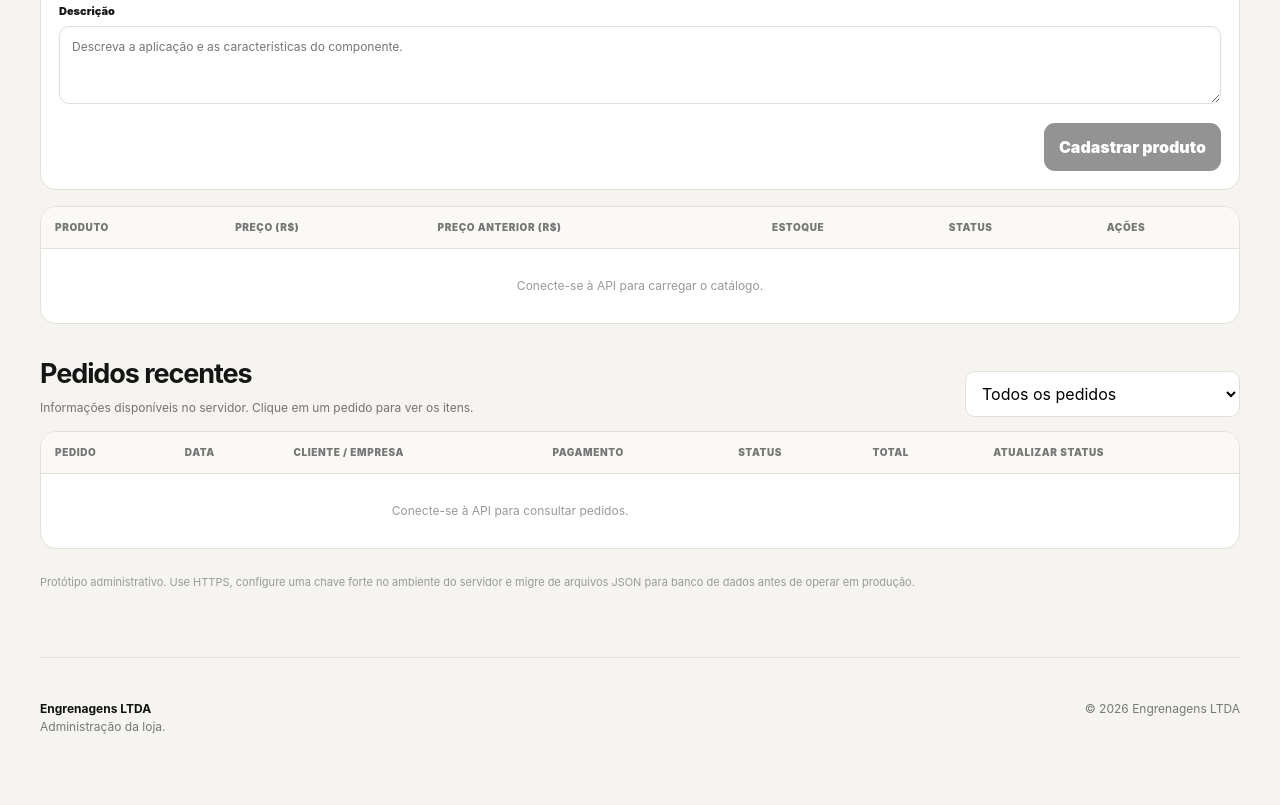
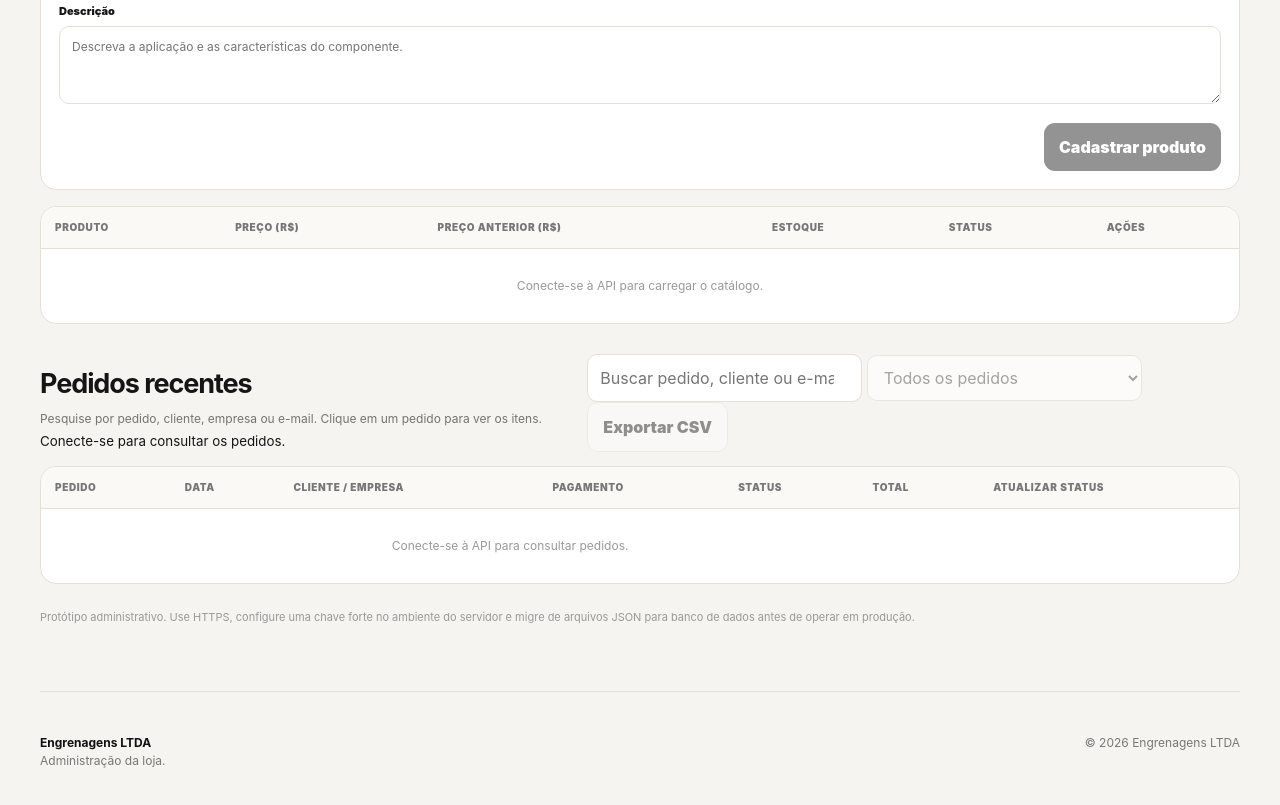
Before and after one commit to pedrogabrielsilva1918/Engrenagens-LTDA, a website: page admin.html in a window 1280 px wide. Shown: the part 988-1793 px from the top of the page. Drawn offline with Linux system fonts and the light colour scheme.

Commit message:
ui: adicionar busca e exportação de pedidos

```diff
--- a/admin.html
+++ b/admin.html
@@ -66,7 +66,14 @@
     </section>
 
     <section class="adminSection">
-      <div class="adminSectionHead"><div><h2>Pedidos recentes</h2><p>Informações disponíveis no servidor. Clique em um pedido para ver os itens.</p></div><select id="orderFilter" class="filterInput"><option value="all">Todos os pedidos</option><option value="pending_payment">Aguardando pagamento</option><option value="paid">Pago</option><option value="processing">Em preparação</option><option value="shipped">Enviado</option><option value="completed">Concluído</option><option value="cancelled">Cancelado</option></select></div>
+      <div class="adminSectionHead ordersSectionHead">
+        <div><h2>Pedidos recentes</h2><p>Pesquise por pedido, cliente, empresa ou e-mail. Clique em um pedido para ver os itens.</p><small id="ordersCount" class="ordersCount">Conecte-se para consultar os pedidos.</small></div>
+        <div class="orderTools">
+          <input id="orderSearch" class="filterInput orderSearch" type="search" placeholder="Buscar pedido, cliente ou e-mail" aria-label="Buscar pedidos" disabled>
+          <select id="orderFilter" class="filterInput orderStatusFilter" aria-label="Filtrar pedidos por status" disabled><option value="all">Todos os pedidos</option><option value="pending_payment">Aguardando pagamento</option><option value="paid">Pago</option><option value="processing">Em preparação</option><option value="shipped">Enviado</option><option value="completed">Concluído</option><option value="cancelled">Cancelado</option></select>
+          <button id="exportOrdersBtn" class="outlineBtn" type="button" disabled>Exportar CSV</button>
+        </div>
+      </div>
       <div class="tableWrap">
         <table class="adminTable ordersTable">
           <thead><tr><th>Pedido</th><th>Data</th><th>Cliente / empresa</th><th>Pagamento</th><th>Status</th><th>Total</th><th>Atualizar status</th></tr></thead>
```
